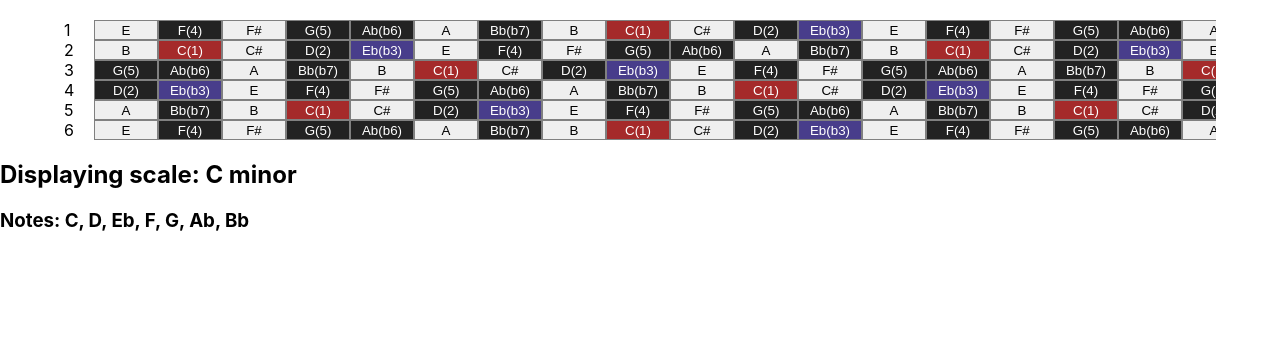
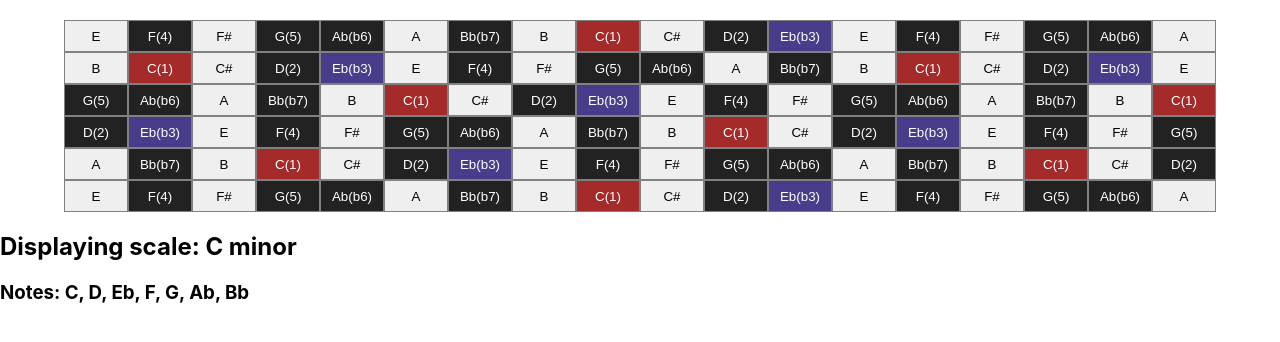
Before and after one commit to harryuan65/Fretboard, a React (Create React App) app: page / in a window 1280 px wide. Shown: the top 342 px of the page. Built offline with nearby package versions, Linux system fonts and the light colour scheme.

Commit message:
feat: remove inner col, adjust fret size

```diff
--- a/src/components/Fret/styles.module.css
+++ b/src/components/Fret/styles.module.css
@@ -1,6 +1,7 @@
 .fret {
   display: inline-block;
-  width: 64px;
+  min-width: 64px;
+  min-height: 32px;
   border: 1px solid gray;
   cursor: pointer;
   user-select: none;
--- a/src/components/Guitar/index.tsx
+++ b/src/components/Guitar/index.tsx
@@ -14,8 +14,7 @@ const Guitar = ({ highlightScale }: GuitarProps) => {
     <div className={styles.guitar}>
       {strings.map((stringFrets, i) => {
         return (
-          <div className={styles.stringLineWrap}>
-            <div className={styles.stringNo}>{i + 1}</div>
+          <div>
             <div className={styles.stringFrets}>
               {stringFrets.map(({ note, freq }) => {
                 const highlightNote = highlightScale[note];
--- a/src/components/Guitar/styles.module.css
+++ b/src/components/Guitar/styles.module.css
@@ -4,11 +4,6 @@
   margin: auto auto;
 }
 
-.stringLineWrap {
-  display: grid;
-  grid-template-columns: 30px 1fr;
-}
-
 .stringFrets {
   display: flex;
 }
```
